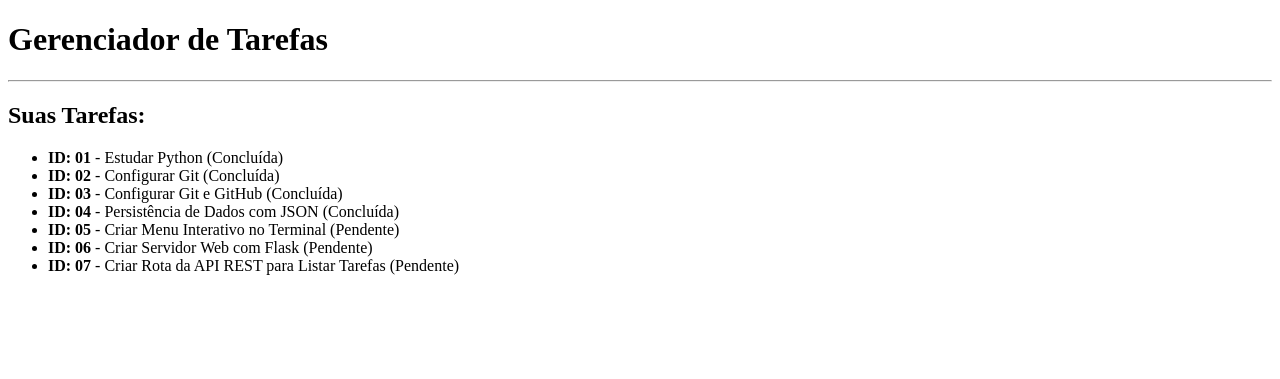
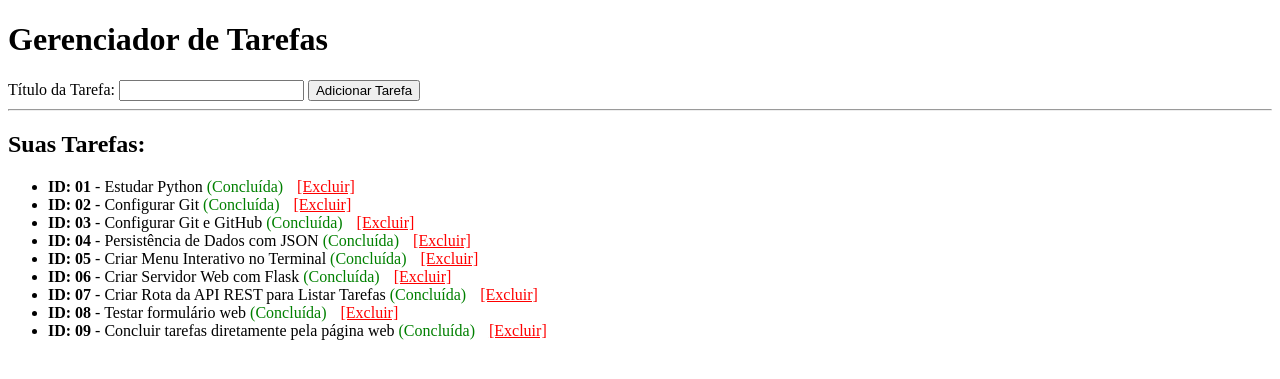
Before and after one commit to talesttav/projeto-gemini-fullstack, a Flask app: page / in a window 1280 px wide. Shown: the top 379 px of the page. Run offline with Flask 3, Linux system fonts and the light colour scheme.

Commit message:
CRUD web completo com adicionar, concluir e excluir tarefas

```diff
--- a/server.py
+++ b/server.py
@@ -1,4 +1,4 @@
-from flask import Flask, jsonify, render_template
+from flask import Flask, jsonify, render_template, request, redirect
 import json
 
 app = Flask(__name__)
@@ -9,6 +9,44 @@ def home():
         tarefas = json.load(arquivo)
     return render_template('index.html', tarefas=tarefas)
 
+@app.route('/adicionar', methods=['POST'])
+def adicionar_tarefa():
+    with open('tarefas.json', 'r', encoding='utf-8') as arquivo:
+        tarefas = json.load(arquivo)
+    titulo = request.form['titulo']
+    tarefa = {
+        "id": max([t['id'] for t in tarefas], default=0) + 1,
+        "titulo": titulo,
+        "descricao": "",
+        "concluida": False
+    }
+    tarefas.append(tarefa)
+    with open('tarefas.json', 'w', encoding='utf-8') as arquivo:
+        json.dump(tarefas, arquivo, indent=4, ensure_ascii=False)
+    return redirect('/')
+
+@app.route('/concluir/<int:tarefa_id>')
+def concluir_tarefa(tarefa_id):
+    with open('tarefas.json', 'r', encoding='utf-8') as arquivo:
+        tarefas = json.load(arquivo)
+    for tarefa in tarefas:
+        if tarefa['id'] == tarefa_id:
+            tarefa['concluida'] = True
+            break
+    with open('tarefas.json', 'w', encoding='utf-8') as arquivo:
+        json.dump(tarefas, arquivo, indent=4, ensure_ascii=False)
+    return redirect('/')
+
+@app.route('/excluir/<int:tarefa_id>')
+def excluir_tarefa(tarefa_id):
+    with open('tarefas.json', 'r', encoding='utf-8') as arquivo:
+        tarefas = json.load(arquivo)
+
+    tarefas = [t for t in tarefas if t['id'] != tarefa_id]
+    with open('tarefas.json', 'w', encoding='utf-8') as arquivo:
+        json.dump(tarefas, arquivo, indent=4, ensure_ascii=False)
+    return redirect('/')
+
 @app.route('/tarefas')
 def listar_tarefas():
     with open('tarefas.json', 'r', encoding='utf-8') as arquivo:
--- a/tarefas.json
+++ b/tarefas.json
@@ -27,18 +27,30 @@
         "id": 5,
         "titulo": "Criar Menu Interativo no Terminal",
         "descricao": "Construir interface CLI com while e input para adicionar, editar, remover e concluir tarefas com tratamento de erros",
-        "concluida": false
+        "concluida": true
     },
     {
         "id": 6,
         "titulo": "Criar Servidor Web com Flask",
         "descricao": "Instalar o Flask no ambiente virtual e colocar o servidor local no ar na porta 5000",
-        "concluida": false
+        "concluida": true
     },
     {
         "id": 7,
         "titulo": "Criar Rota da API REST para Listar Tarefas",
         "descricao": "Conectar o servidor Flask ao tarefas.json e retornar os dados no navegador usando jsonify",
-        "concluida": false
+        "concluida": true
+    },
+    {
+        "id": 8,
+        "titulo": "Testar formulário web",
+        "descricao": "",
+        "concluida": true
+    },
+    {
+        "id": 9,
+        "titulo": "Concluir tarefas diretamente pela página web",
+        "descricao": "",
+        "concluida": true
     }
 ]
--- a/templates/index.html
+++ b/templates/index.html
@@ -6,6 +6,10 @@
 </head>
 <body>
     <h1>Gerenciador de Tarefas</h1>
+    <form action="/adicionar" method="post">
+        <label for="titulo">Título da Tarefa:</label>
+        <input type="text" id="titulo" name="titulo" required>
+        <button type="submit">Adicionar Tarefa</button>
     <hr>
 
     <h2>Suas Tarefas:</h2>
@@ -13,11 +17,16 @@
         {% for tarefa in tarefas %}
             <li>
                 <strong>ID: 0{{ tarefa.id }}</strong> - {{ tarefa.titulo }}
+
                 {% if tarefa.concluida %}
-                    <span>(Concluída)</span>
+                    <span style="color: green;">(Concluída)</span>
                 {% else %}
-                    <span>(Pendente)</span>
+                    <span style="color: orange;">(Pendente)</span>
+                    <a href="/concluir/{{ tarefa.id }}">[Concluir]</a>
                 {% endif %}
+
+                <a href="/excluir/{{ tarefa.id }}" style="color: red; margin-left: 10px;">[Excluir]</a>
+
             </li>
         {% endfor %}
     </ul>
```
